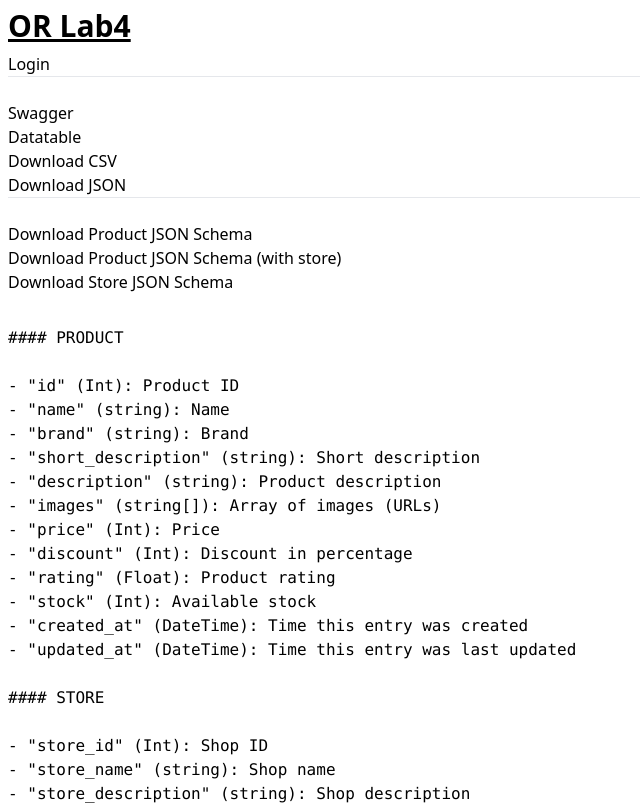
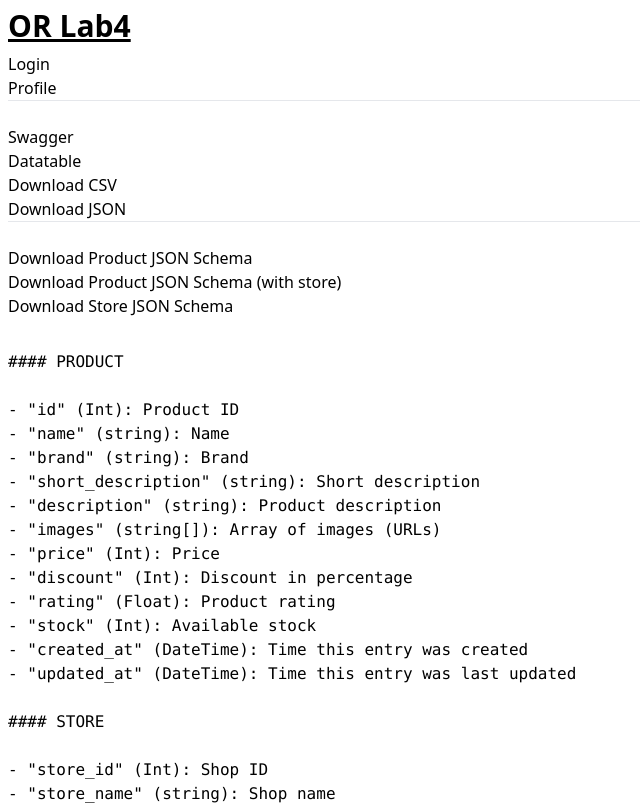
Before and after one commit to Zeko369/or-lab, a Next.js app: page / in a window 1280 px wide. Shown: the top 805 px of the page, without its empty margins (0-640 px from the left). Built offline with nearby package versions, Linux system fonts and the light colour scheme.

Commit message:
Testing stuff

```diff
--- a/app/page.tsx
+++ b/app/page.tsx
@@ -1,3 +1,5 @@
+/* eslint-disable @next/next/no-html-link-for-pages */
+
 import Link from "next/link";
 
 export default function Page() {
@@ -7,6 +9,7 @@
 
       <div className="flex flex-col">
         <a href="/api/auth/login">Login</a>
+        <Link href="/profile">Profile</Link>
         <hr className="p-2" />
       </div>
 
```
